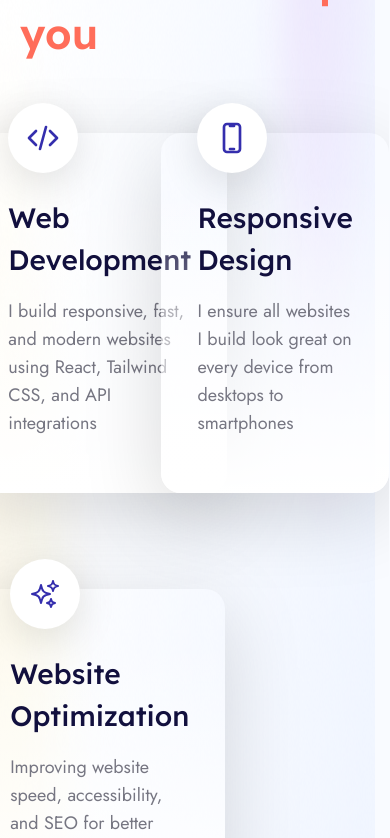
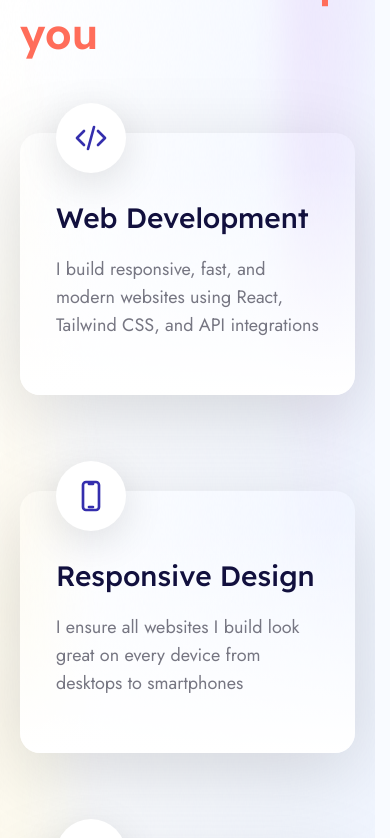
Before and after one commit to EslamElgharbawy/Portfolio, a React (Vite) app: page / in a window 390 px wide. Shown: the part 2526-3364 px from the top of the page. Built offline with nearby package versions, Linux system fonts and the light colour scheme.

Commit message:
improve services section grid layout and responsiveness

```diff
--- a/src/Sections/Contact/Contact.jsx
+++ b/src/Sections/Contact/Contact.jsx
@@ -194,7 +194,7 @@ export default function Contact() {
                   placeholder="Your Message"
                   required
                   rows={6}
-                  className="bg-white font-Jost !pl-4 text-base border-2 border-[#ecebf9] transition-all duration-150 ease-in-out focus:border-second focus:ring-0 focus:outline-none focus:shadow-[0_0_0_1px_#ff6d5a]"
+                  className="bg-white font-Jost !pl-4 text-base border-2 border-[#ecebf9] placeholder:text-gray-500 transition-all duration-150 ease-in-out focus:border-second focus:!ring-0 focus:!outline-0 focus:ring-transparent dark:focus:ring-transparent dark:focus:border-transparent"
                 />
               </div>
 
--- a/src/Sections/Services/Services.jsx
+++ b/src/Sections/Services/Services.jsx
@@ -50,7 +50,7 @@ export default function Services() {
           </div>
 
           <div>
-            <div className="grid grid-cols-1 sm:grid-cols-2 lg:grid-cols-3 sm:max-xl:gap-4 xl:gap-8 justify-items-center font-Jost">
+            <div className="grid grid-cols-1 lg:grid-cols-2 xl:grid-cols-3 sm:max-xl:gap-4 xl:gap-8 justify-items-center font-Jost">
               <Card
                 icon={
                   <svg
```
Also changed, not shown: src/index.css (line endings or trailing spaces).
